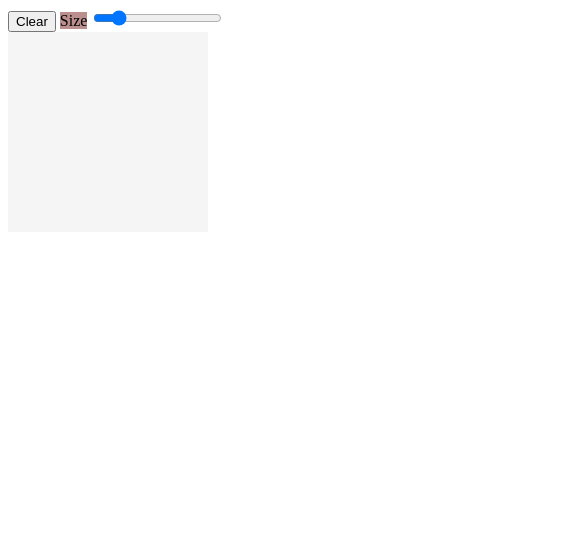
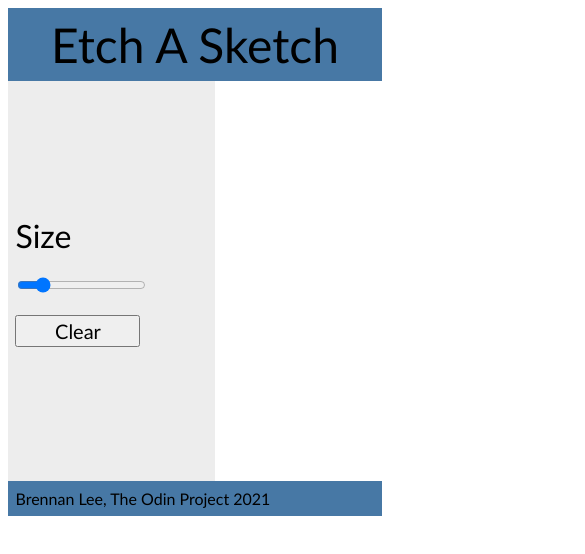
Before and after one commit to blee3395/TOP-EtchASketch, a plain HTML site: page index.html in a window 390 px wide. Shown: the whole page, 585 px wide, since content can reach past the window. Drawn offline with Linux system fonts and the light colour scheme.

Commit message:
Working rainbow version

```diff
--- a/index.html
+++ b/index.html
@@ -8,10 +8,20 @@
     <title>Document</title>
 </head>
 <body>
-    <button class="clear">Clear</button>
-    <label id="sizeLbl" for ="size">Size</label>
-    <input id="sizeSlider" type="range" id="size" value="16" min="1" max="100"></input>
-    <div class="grid"></div>
+
+    <div class="header">Etch A Sketch</div>
+    <div class="body">
+        <div class='sideBar'>
+            <label id="sizeLbl" for ="size">Size</label>
+            <input id="sizeSlider" type="range" id="size" value="16" min="1" max="100"></input>
+            <button class="clear">Clear</button>
+        </div>
+        <div class="container">
+            <div class="grid"></div>
+        </div>
+    </div>
+    <div class="footer">Brennan Lee, The Odin Project 2021</div>
+
     <script src="script.js"></script>
 
 
--- a/script.js
+++ b/script.js
@@ -1,4 +1,6 @@
 const grid = document.querySelector('.grid');
+const container = document.querySelector('.container');
+
 
 //Get grid size
 document.querySelector('#sizeSlider').addEventListener('mouseup', resize);
@@ -13,31 +15,29 @@ function resize(e) {
     }
 
     let size = e.target.value;
-    document.querySelector('#sizeLbl').textContent = "Size "+ size;
+    document.querySelector('#sizeLbl').textContent = "Size: "+ size + 'x' + size;
 
-    for (let i = 0; i < size; i++)
+    grid.style.display = 'grid';
+    grid.style.gridTemplateColumns = 'repeat(' + size + ', 1fr)';
+
+    for (let i = 0; i < (Math.pow(size,2)); i++)
     {
-        let row = document.createElement('div');
-        row.className = 'row';
-        for (let j = 0; j < size; j++)
-        {
-            let square = document.createElement('div');
-            square.className = 'square';
-            square.addEventListener('mouseover', hover);
-            row.appendChild(square);
-        }
-        grid.appendChild(row);
+        let square = document.createElement('div');
+        square.className = 'square';
+        square.addEventListener('mouseover', hover);
+        grid.appendChild(square);
     }
-    let square = document.querySelector('.square');
-    console.log(square.style.width);
 
-    document.body.appendChild(grid);
+    document.container.appendChild(grid);
 }
 
 //Hover over and change color of div
 function hover(e) {
-    e.target.style.backgroundColor = 'rgba(255, 0, 0, 1)';
+    //Rainbow tone
+    e.target.style.backgroundColor = 'rgba(' + Math.random()*255+1 +', ' + Math.random()*255+1 + ', '+Math.random()*255+1 +')';
 
+    //Tones of red
+    // e.target.style.backgroundColor = 'rgba(' + Math.random()*255+1 +', 0 , 0)';
 }
 
 //Clear board button
--- a/styles.css
+++ b/styles.css
@@ -1,33 +1,119 @@
+body {
+    display: flex;
+    flex-direction: column;
+}
+
+.header {
+    background-color: rgb(71, 120, 165);
+
+    font-family:'Gill Sans', 'Gill Sans MT', Calibri, 'Trebuchet MS', sans-serif;
+    font-size: 48px;
+
+    display: flex;
+    justify-content: center;
+    align-items: center;
+
+    padding: 8px;
+}
+
+.body {
+    background-color:rgba(235, 235, 235, 0.89);
+    display: grid;
+    grid-template-columns: 1fr 10fr;
+
+    padding-left: 2%;
+    padding-right: 2%;
+}
+
+.footer {
+    background-color: rgb(71, 120, 165);
+
+    font-family:'Gill Sans', 'Gill Sans MT', Calibri, 'Trebuchet MS', sans-serif;
+    font-size: 16px;
+
+    display: flex;
+    justify-content: left;
+    padding-left: 2%;
+    padding-top: 8px;
+    padding-bottom: 8px;
+}
+
 .square {
-    background-color: rgba(255, 0, 0, 0.100);
+    background-color: rgba(0, 0, 0, .01);
     display: flex;
     flex: 1 1 0;
     width: 100%;
     height: 100%;
 }
 
-.row {
+.container {
     display: flex;
-    flex-direction: column;
-    flex: 1 1 1;
+    justify-content: center;
+
 }
 
 .grid {
-    background-color: whitesmoke;
-    width: 200px;
-    height: 200px;
+    background-color:white;
+    border-style: 2px solid black;
+    width: 500px;
+    height: 500px;
+
+
+    margin-left: 5%;
+    margin-right: 5%;
+
+    display: flex;
+}
+
+@media (max-width: 600px){
+    .grid {
+        width: 400px;
+        height: 400px;
+    }
+
+    .clear {
+        height: 26px;
+        width: 100px;
+        font-family:'Gill Sans', 'Gill Sans MT', Calibri, 'Trebuchet MS', sans-serif;
+        font-size: 14px;
+
+        display: flex;
+        justify-content: center;
+        align-items: center;
+
+    }
+
+    #sizeLbl {
+        font-family:'Gill Sans', 'Gill Sans MT', Calibri, 'Trebuchet MS', sans-serif;
+        font-size: 26px;
+        width: 100px;
+
+    }
+
+}
+
+.sideBar {
+    display: flex;
+    flex-direction: column;
+    justify-content: center;
+    align-items: flex-start;
+
+    gap:20px;
 }
 
 .clear {
+    height: 32px;
+    width: 125px;
+    font-family:'Gill Sans', 'Gill Sans MT', Calibri, 'Trebuchet MS', sans-serif;
+    font-size: 20px;
 
+    display: flex;
+    justify-content: center;
+    align-items: center;
 }
 
 #sizeLbl {
-    background-color: rosybrown;
-    width: 50px;
+    font-family:'Gill Sans', 'Gill Sans MT', Calibri, 'Trebuchet MS', sans-serif;
+    font-size: 32px;
+    width: 180px;
 }
-
-.row {
-    display: flex;
-    flex-direction: row;
-}
```
